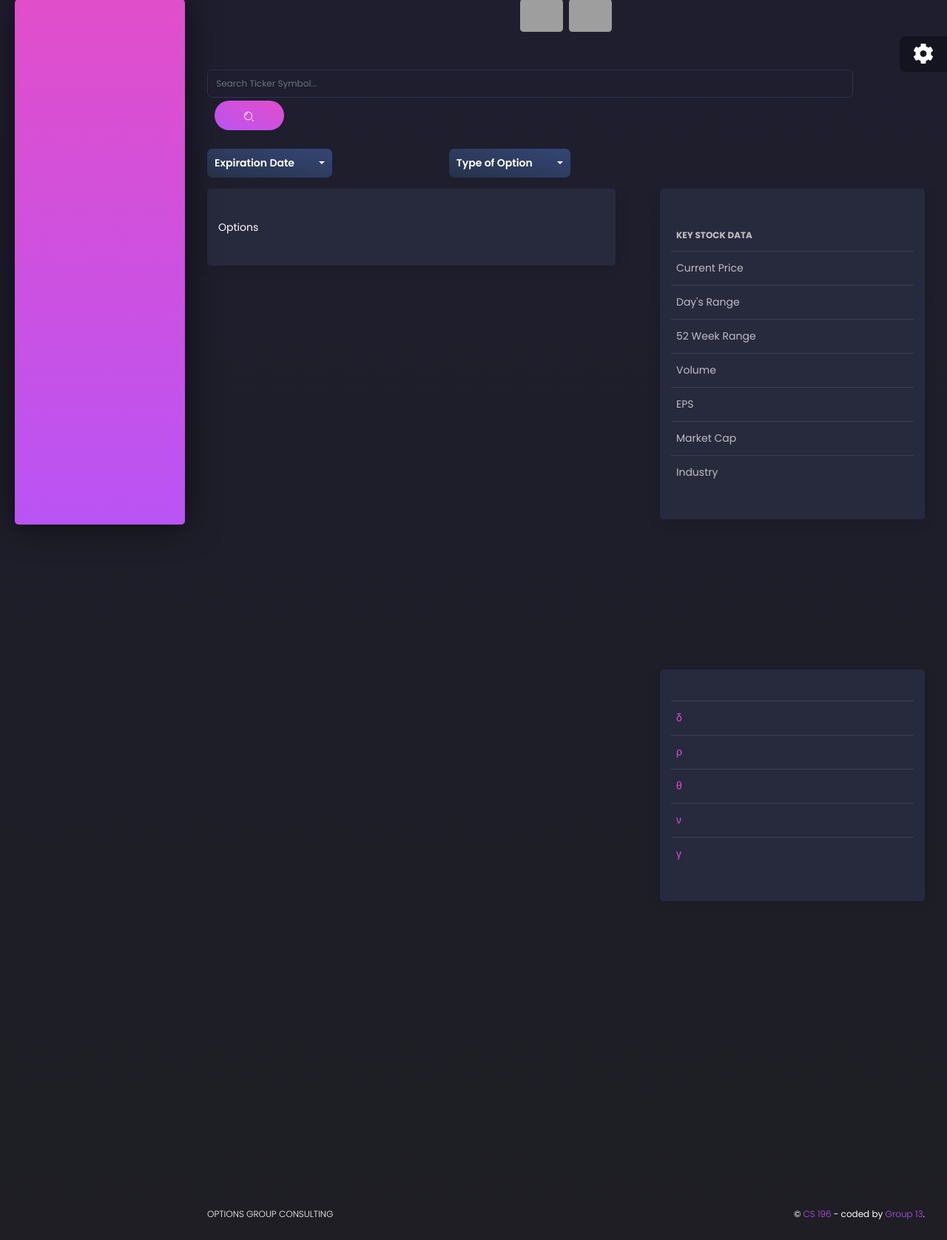
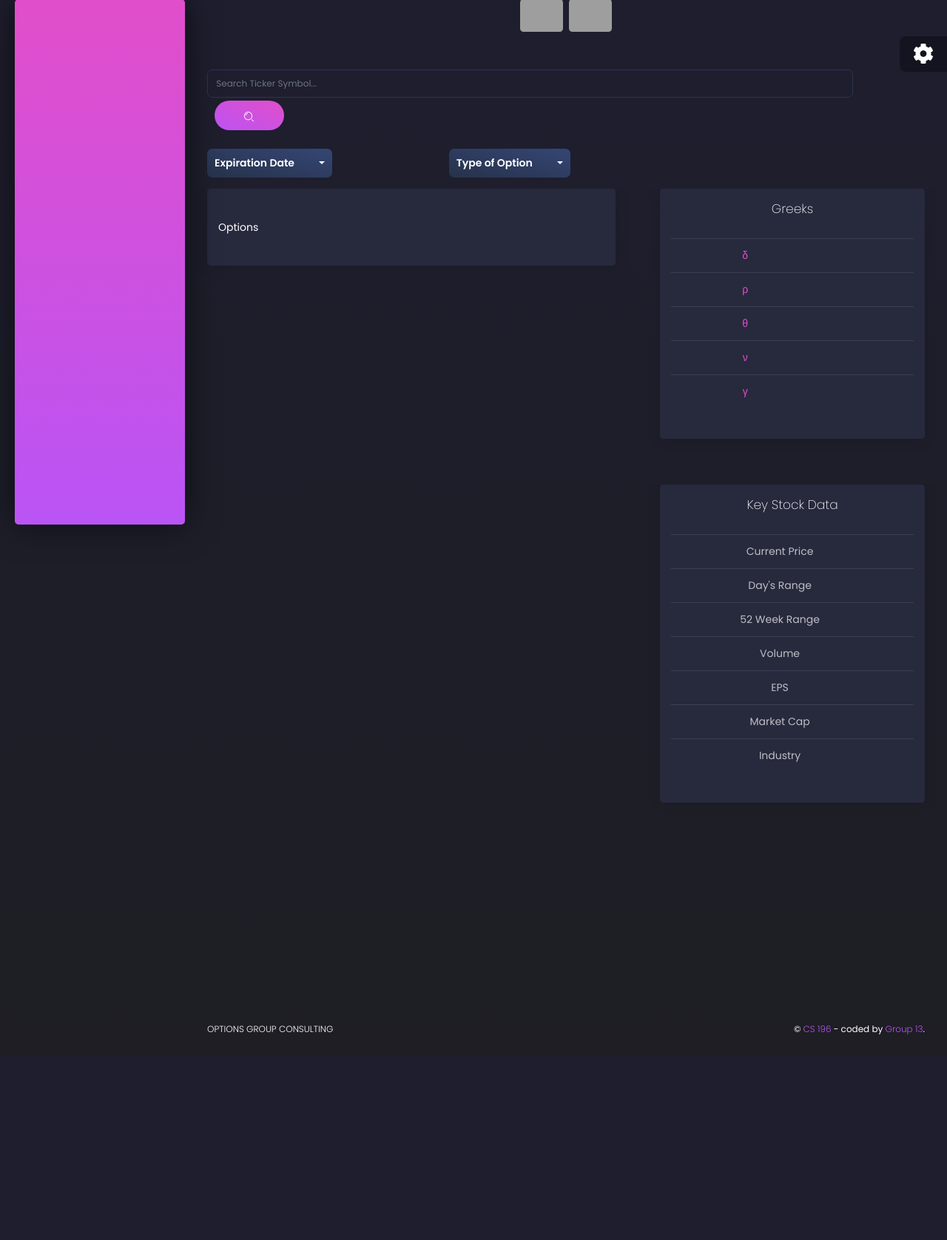
Before and after one commit to sanyanema/OptionsWatchlist, a Django app: template OGC-new-ui/core/templates/ui-tables_tickers.html in a window 1280 px wide. Shown: the part 81-1757 px from the top of the page at 74% size. After the commit the page ends 1480 px from the top, so only its background shows below. Run offline with Django 3.2, Linux system fonts and the light colour scheme; the template is opened without the code that fills it, so the values that code supplies are empty; some libraries are stand-ins or nearby versions; grey boxes are pictures that could not be loaded.

Commit message:
Fixed spacing between Greeks and Key Stock Data

```diff
--- a/OGC-new-ui/core/templates/ui-tables_tickers.html
+++ b/OGC-new-ui/core/templates/ui-tables_tickers.html
@@ -66,7 +66,7 @@
     </form>
 </container>
 <!-- Options -->
-<div class="row" style="overflow:auto; height:650px; width:60%; float:left;">
+<div class="row" style="overflow:auto; height:1050px; width:60%; float:left;">
     <div class="col-md-12">
         <div class="card ">
             <div class="card-header">
@@ -88,21 +88,58 @@
     </div>
 </div>
 
-<!-- Stock Info-->
-<div class="row" style="overflow:auto; height:650px; width:40%; float:right;">
+<!--Greek Info-->
+<div class="row" style="overflow:hidden; height:400px; width:40%; float:right;">
     <div class="col-md-12">
         <div class="card ">
             <div class="card-header">
-                <h4 class="card-title"></h4>
+                <h4 class="card-title text-center">Greeks</h4>
+            </div>
+            <div class="card-body text-center text-white">
+                <div class="table-responsive">
+                    <div id="greeks">
+                        <table class="table tablesorter " id="">
+                            <thead class=" text-primary">
+                            <tr>
+                                <td>δ</td>
+                                <td>{{delta | safe}}</td>
+                            </tr>
+                            <tr>
+                                <td>ρ</td>
+                                <td>{{rho | safe}}</td>
+                            </tr>
+                            <tr>
+                                <td>θ</td>
+                                <td>{{theta | safe}}</td>
+                            </tr>
+                            <tr>
+                                <td>ν</td>
+                                <td>{{vega | safe}}</td>
+                            </tr>
+                            <tr>
+                                <td>γ</td>
+                                <td>{{gamma | safe}}</td>
+                            </tr>
+                        </table>
+                    </div>
+                </div>
+            </div>
+        </div>
+    </div>
+</div>
+
+<!-- Stock Info-->
+<div class="row" style="overflow:hidden; height:500px; width:40%; float:right;">
+    <div class="col-md-12">
+        <div class="card ">
+            <div class="card-header">
+                <h4 class="card-title text-center text-justify">Key Stock Data</h4>
             </div>
             <div class="card-body">
                 <div class="table-responsive">
                     <div id="stock_info">
-                        <table class="table tablesorter " id="">
+                        <table class="table tablesorter text-center" id="">
                             <thead class=" text-primary">
-                            <tr>
-                                <th>Key Stock Data</th>
-                            </tr>
                             </thead>
                             <tr>
                                 <td>Current Price</td>
@@ -140,47 +177,7 @@
     </div>
 </div>
 
-<div class="row" style="overflow:auto; height:650px; width:40%; float:right;">
-    <div class="col-md-12">
-        <div class="card ">
-            <div class="card-header">
-                <h4 class="card-title"></h4>
-            </div>
-            <div class="card-body">
-                <div class="table-responsive">
-                    <div id="stock_info">
-                        <table class="table tablesorter " id="">
-                            <thead class=" text-primary">
-                            <tr>
-                                <td>δ</td>
-                                <td>{{delta | safe}}</td>
-                            </tr>
-                            <tr>
-                                <td>ρ</td>
-                                <td>{{rho | safe}}</td>
-                            </tr>
-                            <tr>
-                                <td>θ</td>
-                                <td>{{theta | safe}}</td>
-                            </tr>
-                            <tr>
-                                <td>ν</td>
-                                <td>{{vega | safe}}</td>
-                            </tr>
-                            <tr>
-                                <td>γ</td>
-                                <td>{{gamma | safe}}</td>
-                            </tr>
-                        </table>
-                    </div>
-                </div>
-            </div>
-        </div>
-    </div>
-</div>
-
 <br style="clear:both"/><br>
-
 
 {% endblock content %}
 
```
